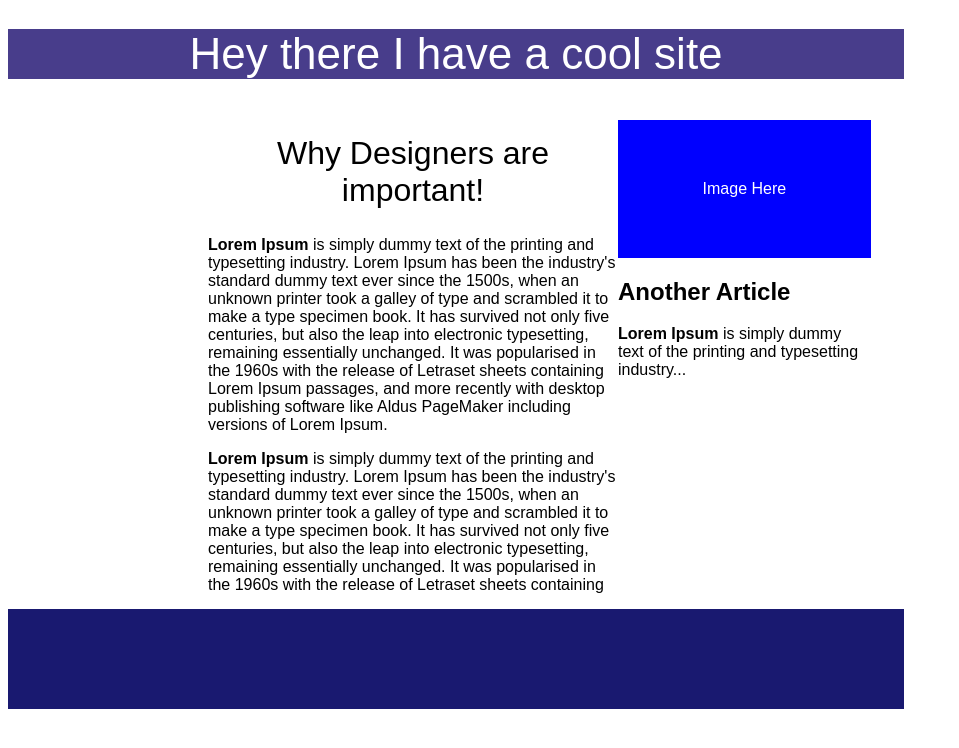
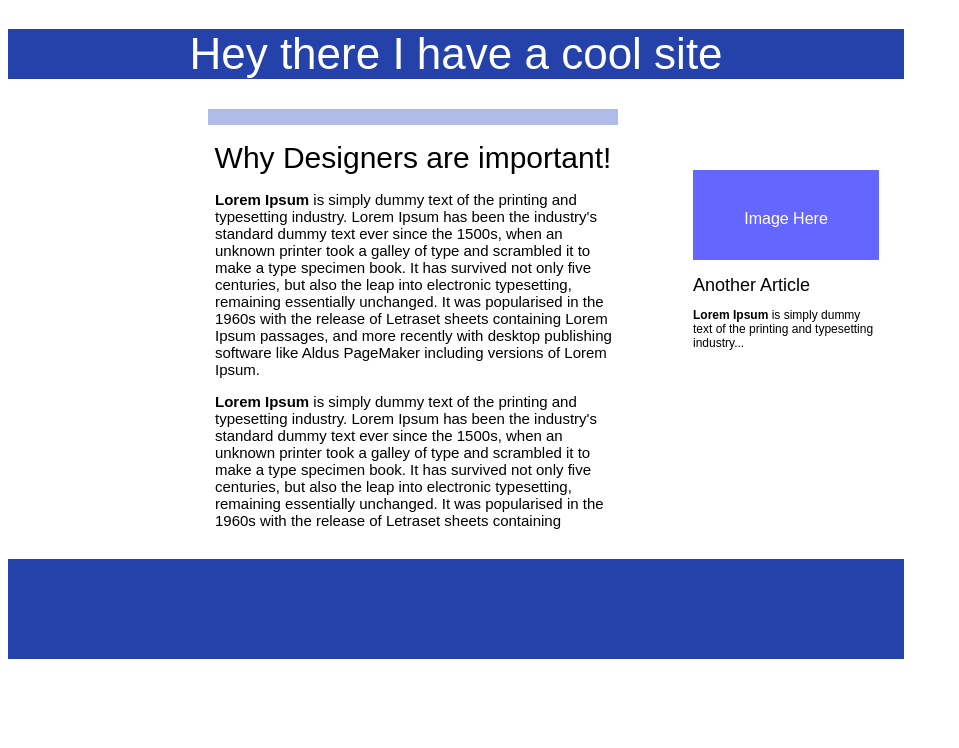
Before and after one commit to kennedyconnor/4_30, a plain HTML site: page index.html in a window 1280 px wide. Shown: the whole page, without its empty margins (0-959 px from the left). Drawn offline with Linux system fonts and the light colour scheme.

Commit message:
final 4_30

```diff
--- a/assets/style.css
+++ b/assets/style.css
@@ -1,5 +1,5 @@
 header {
-  background-color: darkslateblue;
+  background-color:rgba(0, 35, 155, 0.86);
   border-block-end-width: 2px;
   text-align: center;
   width: 896px;
@@ -18,13 +18,15 @@ body {
 
 .row{
   display:flex;
-  height: 500px;
+  height: 450px;
 }
 
-#a h1{
+#apple h1{
   text-align: center;
   font-weight: normal;
-  font-size: 32px;
+  font-size: 30px;
+  margin-bottom: 16px;
+  margin-top: 16px;
 }
 .a{
   display: inline-block;
@@ -37,23 +39,50 @@ body {
   width: 410px
 }
 
+#apple {
+  padding-left: 2px;
+  padding-right: 2px;
+  height: 440px;
+}
+
+#bravo {
+  font-size: 15px;
+  width: 400px;
+  padding-left: 5px;
+}
+
 .c{
   float:left;
-  width:20%
-
+  width: 186px;
+  padding-left: 75px;
+  padding-right: 25px;
+  padding-top: 50px;
+  font-size: 16px;
 }
 .c>h1 {
+  height: 50px;
   font-weight:normal;
   font-size: 16px;
   text-align:center;
-  padding: 60px 0px;
-  color:white;
-  background-color:blue;
-
+  padding-top: 40px;
+    color:white;
+  background-color:rgba(0, 0, 255, 0.602);
 }
-
+#i{
+  font-size: 12px;
+}
+#i h1{
+  font-weight: normal;
+  margin-bottom: 0px;
+}
 footer {
   height: 100px;
   width: 896px;
-  background-color: midnightblue
+  background-color: rgba(0, 35, 155, 0.86);
 }
+#jk {
+  height: 16px;
+  background-color: rgba(0, 44, 187, 0.315);
+
+};
+}
--- a/index.html
+++ b/index.html
@@ -17,12 +17,15 @@
     <div class="a"></div>
 
     <div class="b">
-      <section id=a>
+      <section id=jk></section>
+      <section id=apple>
         <h1>Why Designers are important!</h1>
+        <section id=bravo>
           <p><b>Lorem Ipsum</b> is simply dummy text of the printing and typesetting industry. Lorem Ipsum has been the
             industry's
             standard
-          dummy text ever since the 1500s, when an unknown printer took a galley of type and scrambled it to make a type
+            dummy text ever since the 1500s, when an unknown printer took a galley of type and scrambled it to make a
+            type
             specimen
             book. It has survived not only five centuries, but also the leap into electronic typesetting, remaining
             essentially
@@ -33,17 +36,19 @@
           <p><b>Lorem Ipsum</b> is simply dummy text of the printing and typesetting industry. Lorem Ipsum has been the
             industry's
             standard
-          dummy text ever since the 1500s, when an unknown printer took a galley of type and scrambled it to make a type
+            dummy text ever since the 1500s, when an unknown printer took a galley of type and scrambled it to make a
+            type
             specimen
             book. It has survived not only five centuries, but also the leap into electronic typesetting, remaining
             essentially
             unchanged. It was popularised in the 1960s with the release of Letraset sheets containing</p>
         </section>
+      </section>
     </div>
 
     <div class="c">
       <h1>Image Here</h1>
-      <section>
+      <section id=i>
         <h1>Another Article</h1>
         <p><b>Lorem Ipsum</b> is simply dummy text of the printing and typesetting industry...</p>
       </section>
```
Lines whose indentation alone changed are shown as unchanged.
